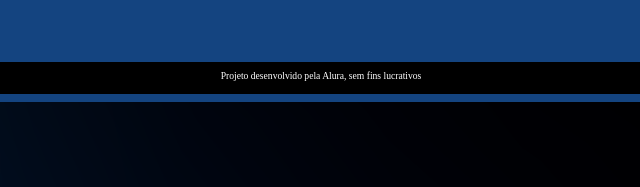
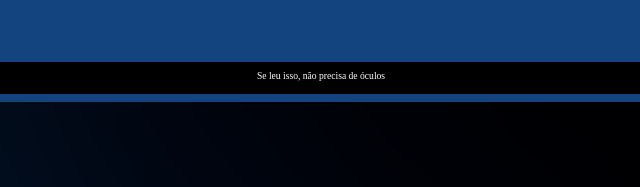
Before and after one commit to thais300/curso3, a plain HTML site: page index.html in a window 1280 px wide. Shown: the part 706-893 px from the top of the page, 327-967 px from the left. Drawn offline with Linux system fonts and the light colour scheme.

Commit message:
Update index.html

```diff
--- a/index.html
+++ b/index.html
@@ -23,7 +23,7 @@
         </section>
     </main>
     <footer>
-        <p>Projeto desenvolvido pela Alura, sem fins lucrativos</p>
+        <p>Se leu isso, não precisa de óculos</p>
     </footer>
     <script src="app.js"></script>
     <script src="perguntas.js"></script>
```
